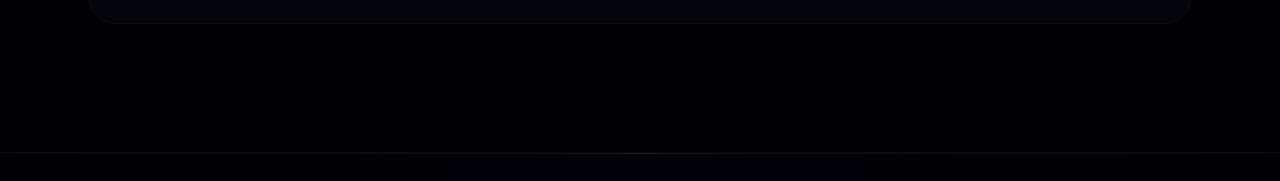
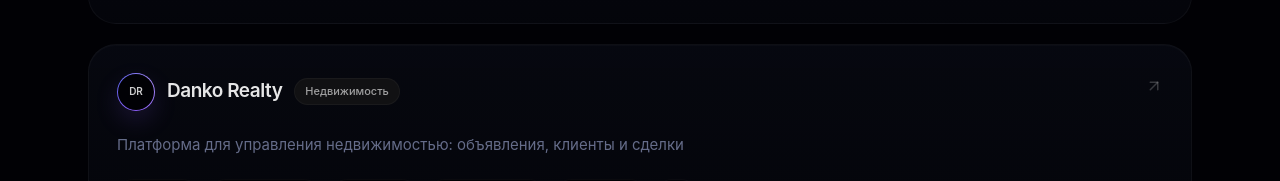
Before and after one commit to SaveliyDanko/savadanko-web, a React (Vite) app: page /work in a window 1280 px wide. Shown: the part 771-952 px from the top of the page. Built offline with nearby package versions, Linux system fonts and the light colour scheme; no server answers.

Commit message:
feat: add Danko Realty project to portfolio

```diff
--- a/src/data/projects.ts
+++ b/src/data/projects.ts
@@ -6,7 +6,7 @@ export interface FeaturedWorkProject {
   technologies: string[];
   extraTechnologies: number;
   href: string;
-  logo: "nexign" | "modula";
+  logo: "nexign" | "modula" | "danko-realty";
 }
 
 export const projects: FeaturedWorkProject[] = [
@@ -39,4 +39,14 @@ export const projects: FeaturedWorkProject[] = [
     href: "#projects",
     logo: "modula",
   },
+  {
+    id: "danko-realty",
+    title: "Danko Realty",
+    category: "Real Estate",
+    description: "Full-stack real estate management platform for listings, clients, and deals",
+    technologies: ["React", "TypeScript", "Node.js", "PostgreSQL", "Docker"],
+    extraTechnologies: 3,
+    href: "http://realty.dankosava.ru/",
+    logo: "danko-realty",
+  },
 ];
--- a/src/i18n/en.ts
+++ b/src/i18n/en.ts
@@ -111,6 +111,11 @@ export const en = {
         description:
           "No-code business process automation platform",
       },
+      {
+        category: "Real Estate",
+        description:
+          "Full-stack real estate management platform for listings, clients, and deals",
+      },
     ],
   },
   techStack: {
--- a/src/i18n/ru.ts
+++ b/src/i18n/ru.ts
@@ -113,6 +113,11 @@ export const ru: Translations = {
         description:
           "No-code платформа автоматизации бизнес-процессов",
       },
+      {
+        category: "Недвижимость",
+        description:
+          "Платформа для управления недвижимостью: объявления, клиенты и сделки",
+      },
     ],
   },
   techStack: {
--- a/src/sections/Projects/ProjectsShowcase.tsx
+++ b/src/sections/Projects/ProjectsShowcase.tsx
@@ -9,7 +9,7 @@ import { withBasePath } from "@/config/site";
 function ProjectLogo({
   variant,
 }: {
-  variant: "nexign" | "modula";
+  variant: "nexign" | "modula" | "danko-realty";
 }) {
   if (variant === "nexign") {
     return (
@@ -19,6 +19,16 @@ function ProjectLogo({
           alt="Nexign"
           className="h-full w-full object-cover"
         />
+      </div>
+    );
+  }
+
+  if (variant === "danko-realty") {
+    return (
+      <div className="rounded-full bg-[conic-gradient(from_180deg_at_50%_50%,#8b5cf6,#6366f1,#a78bfa,#8b5cf6)] p-px shadow-[0_10px_25px_rgba(139,92,246,0.15)]">
+        <div className="flex h-9 w-9 items-center justify-center rounded-full bg-surface text-[10px] font-semibold text-heading/80">
+          DR
+        </div>
       </div>
     );
   }
```
